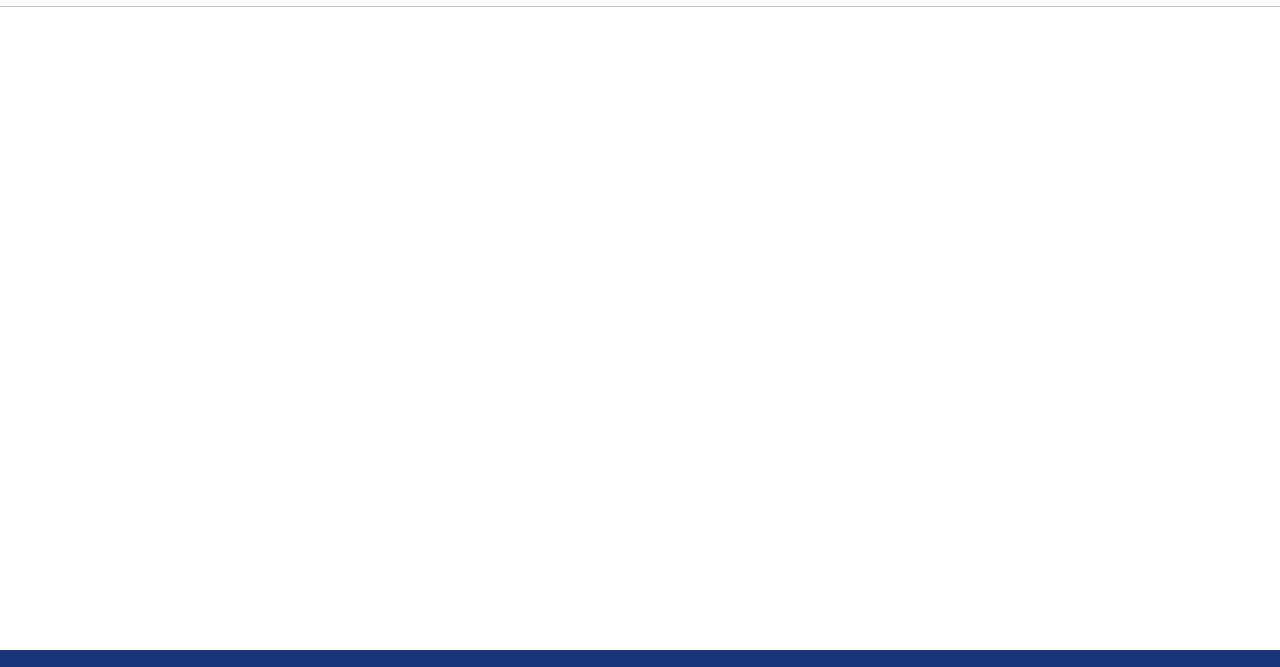
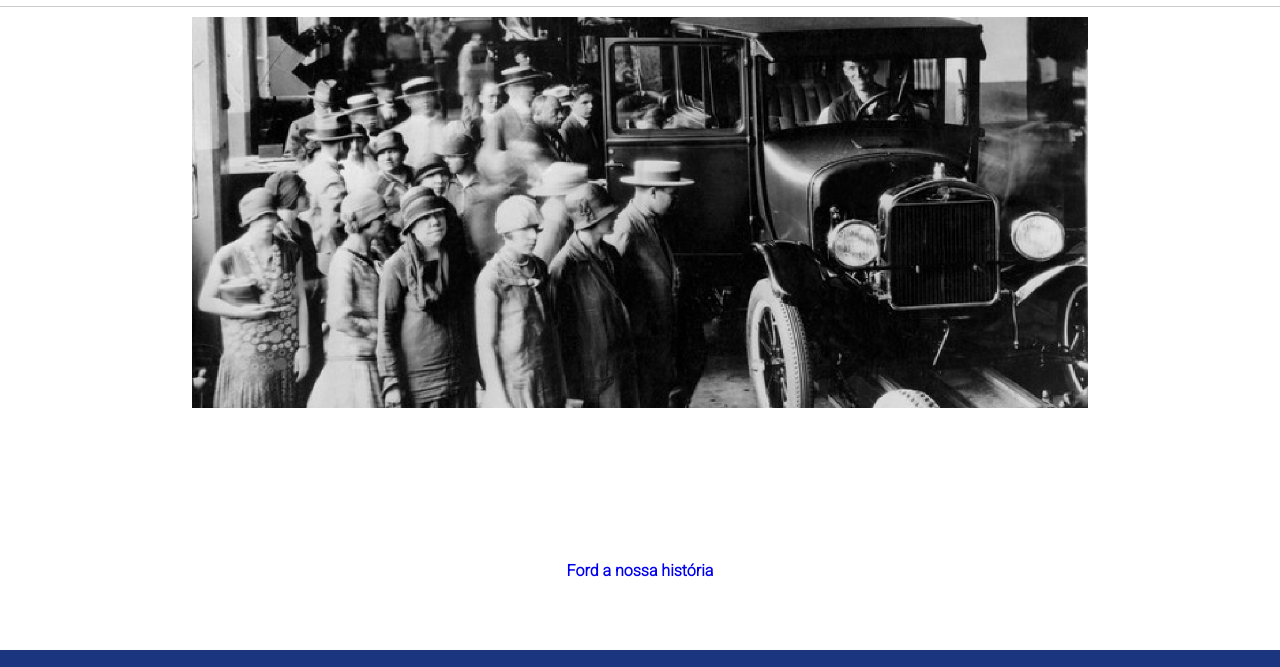
Before and after one commit to Brito311316/desafio_java_script, a plain HTML site: page index.html in a window 1280 px wide. Shown: the part 79-746 px from the top of the page. Drawn offline with Linux system fonts and the light colour scheme.

Commit message:
finalizando css e ajustes no formulário

```diff
--- a/css/style.css
+++ b/css/style.css
@@ -8,6 +8,17 @@ body {
 
 html {
     height: 100%;
+}
+#carousel {
+    text-align: center; /* centraliza elementos inline (como <a>) */
+}
+
+#carousel img {
+    display: block;      /* transforma em bloco */
+    margin: 0 auto;      /* centraliza horizontalmente */
+    max-width: 70%;    /* largura máxima */
+    width: 100%;         /* responsivo */
+   height:auto;
 }
 
 div#carousel {
--- a/index.html
+++ b/index.html
@@ -7,7 +7,6 @@
     <title>Ford</title>
     <link href="css/reset.css" rel="stylesheet">
     <link href="css/style.css" rel="stylesheet">
-    <script src="js/carousel.js"></script>
 </head>
 <body>
     <header>
@@ -35,11 +34,58 @@
         <div id="carousel-title">
         </div>
         <script>
+             class Carousel {
+                constructor(image, title, link) {
+                    this.image = image;
+                    this.title = title;
+                    this.link = link;
+                }
+
+                static Start(items, interval = 3000) {
+                    const carouselDiv = document.getElementById("carousel");
+                    const titleDiv = document.getElementById("carousel-title");
+
+                    let index = 0;
+
+                    function showItem(i) {
+                        carouselDiv.innerHTML = "";
+                        titleDiv.innerHTML = "";
+
+                        const item = items[i];
+
+                        const img = document.createElement("img");
+                        img.src = item.image;
+                        img.alt = item.title;
+
+                        const a = document.createElement("a");
+                        a.href = item.link;
+                        a.textContent = item.title;
+                        a.style.display = "block";
+
+                        carouselDiv.appendChild(img);
+                        titleDiv.appendChild(a);
+                    }
+
+                    // Mostra o primeiro item
+                    showItem(index);
+
+                    // Troca de imagem automaticamente
+                    setInterval(() => {
+                        index = (index + 1) % items.length; // loop infinito
+                        showItem(index);
+                    }, interval);
+                }
+            }
+
+
+
+                let carouselArr = [];
              //insert each image on carousel
-            carouselArr.push(new Carousel("imagem_1.jpg","Esta é a nova Ranger Ford 2022. Verifique novidades.","lancamento.html"));
-            carouselArr.push(new Carousel("imagem_2.jpg","Ford a nossa história","#"));
-            carouselArr.push(new Carousel("imagem_3.jpg","Nova Ford Bronco Sport 2022","lancamento.html"));
-            Carousel.Start(carouselArr);
+            carouselArr.push(new Carousel("img/imagem_1.jpg","Esta é a nova Ranger Ford 2022. Verifique novidades.","/"));
+            carouselArr.push(new Carousel("img/imagem_2.jpg","Ford a nossa história","imagem_2.jpg"));
+            carouselArr.push(new Carousel("img/imagem_3.jpg","Nova Ford Bronco Sport 2022","lancamento.html"));
+
+            Carousel.Start(carouselArr, 3000);
         </script>
     </main>
     <footer>
```
Also changed, not shown: contato.html (+12 -9 lines), js/form.js (+14 -4 lines).
